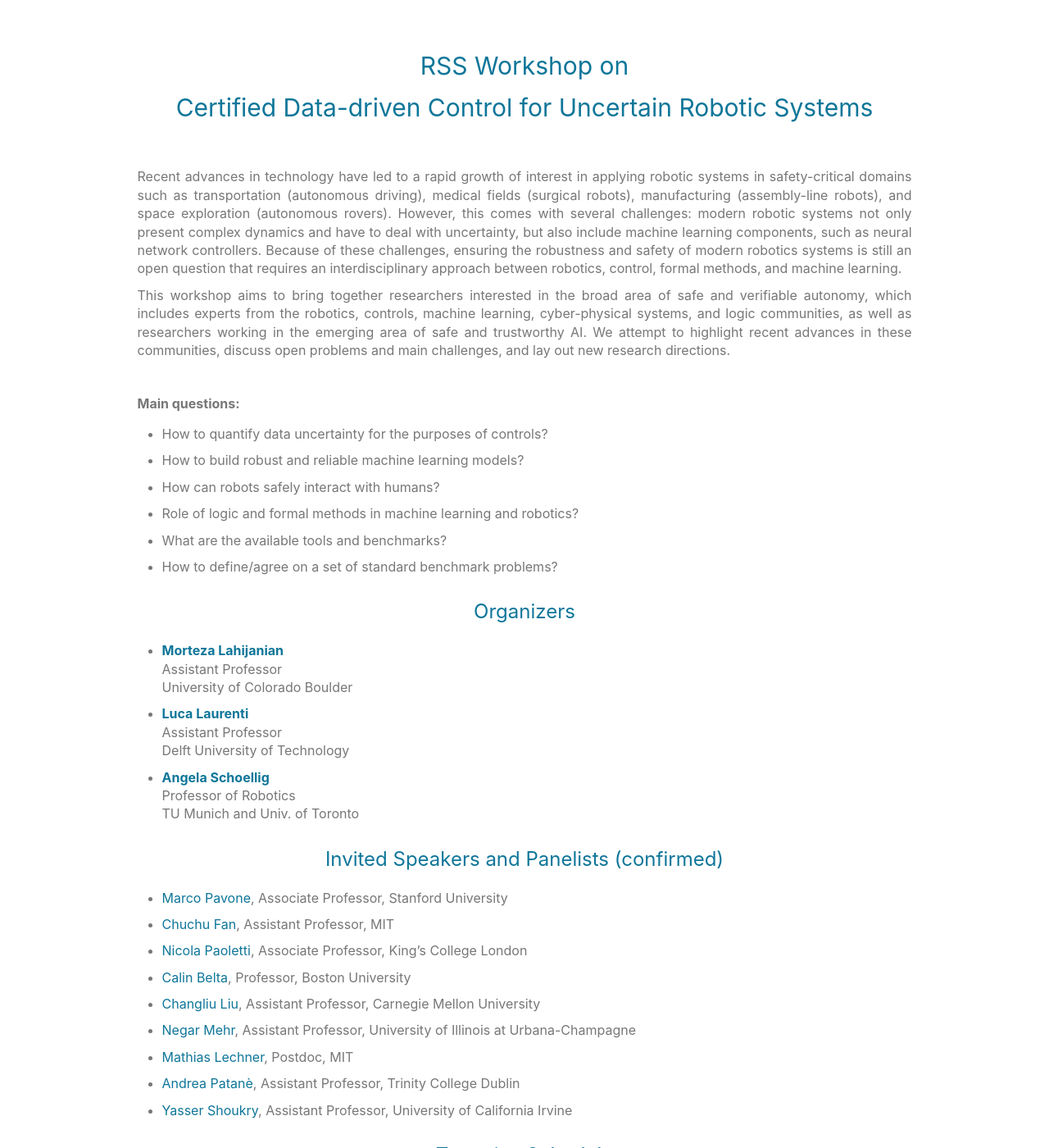
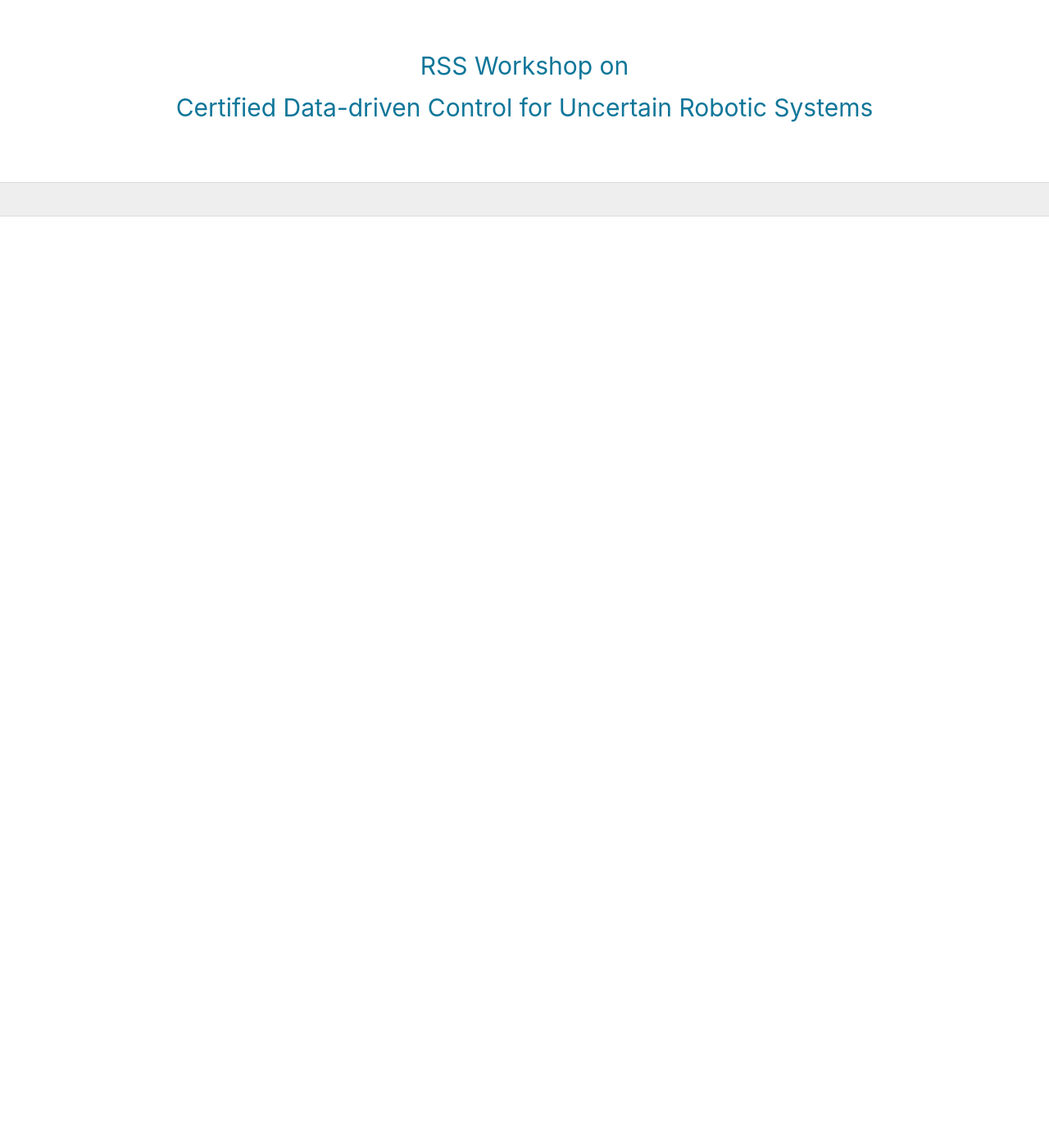
Before and after one commit to aria-systems-group/website, a Jekyll site: the page built from pages/workshop2023.md, in a window 1280 px wide and 1400 px high. Shown: the whole window at 82% size. Built offline with Jekyll 4.4.1, drawn with Linux system fonts in a browser that asks for light colours; some of the changed text lies outside the part shown.

Commit message:
Update workshop2023.md

```diff
--- a/pages/workshop2023.md
+++ b/pages/workshop2023.md
@@ -4,88 +4,3 @@
 permalink: /workshops/certified-data-driven-control.html
 class: no-nav
 ---
-
-<br>
-<!-- **Title:**  -->
-
-<!-- **<span style="color:blue">Description</style>** -->
-
-<!-- <span style="color:black"> -->
-Recent advances in technology have led to a rapid growth of interest in applying robotic systems in safety-critical domains such as transportation (autonomous driving), medical fields (surgical robots), manufacturing (assembly-line robots), and space exploration (autonomous rovers). However, this comes with several challenges: modern robotic systems not only present complex dynamics and have to deal with uncertainty, but also include machine learning components, such as neural network controllers. Because of these challenges, ensuring the robustness and safety of modern robotics systems is still an open question that requires an interdisciplinary approach between robotics, control, formal methods, and machine learning.
-
-This workshop aims to bring together researchers interested in the broad area of safe and verifiable autonomy, which includes experts from the robotics, controls, machine learning, cyber-physical systems, and logic communities, as well as researchers working in the emerging area of safe and trustworthy AI. We attempt to highlight recent advances in these communities, discuss open problems and main challenges, and lay out new research directions.
-
-
-<br>
-
-
-**Main questions:**
-
-- How to quantify data uncertainty for the purposes of controls?
-- How to build robust and reliable machine learning models?
-- How can robots safely interact with humans?
-- Role of logic and formal methods in machine learning and robotics?
-- What are the available tools and benchmarks?
-- How to define/agree on a set of standard benchmark problems?
-
-
-## Organizers
-
-- **[Morteza Lahijanian](https://www.colorado.edu/aerospace/morteza-lahijanian)**<br>
-Assistant Professor  <br>
-University of Colorado Boulder  <br>
-<!-- [morteza.lahijanian@colorado.edu](mailto:morteza.lahijanian@colorado.edu)<br> -->
-
-- **[Luca Laurenti](https://www.tudelft.nl/en/staff/l.laurenti/)** <br>
-Assistant Professor  <br>
-Delft University of Technology  <br>
-<!-- [l.laurenti@tudelft.nl](mailto:l.laurenti@tudelft.nl)  <br> -->
-
-- **[Angela Schoellig](https://www.dynsyslab.org/prof-angela-schoellig/)** <br>
-Professor of Robotics  <br>
-TU Munich and Univ. of Toronto  <br>
-<!-- [angela.schoellig@utoronto.ca](mailto:angela.schoellig@utoronto.ca) -->
-
-
-
-
-<!-- **Invited Speakers and Panelists** -->
-## Invited Speakers and Panelists (confirmed)
-
-<!--  We have invited a number of experts on the topics of the workshop with various backgrounds.  In selecting the speakers, we focused on striking a good balance between the diversity in the areas of expertise, seniority, and gender.  ??? invitees have confirmed their attendance, ??? speakers have tentatively accepted the invitation, and we are yet to hear from a few others.  The list of the invited speakers is shown below.  Lastly, to ensure that the speakers focus on the topic, we plan to ask them to provide the title and abstract of their talks a few weeks in advance. -->
-
-
-
-- [Marco Pavone](https://profiles.stanford.edu/marco-pavone), Associate Professor, Stanford University
-- [Chuchu Fan](https://chuchu.mit.edu/), Assistant Professor, MIT
-- [Nicola Paoletti](https://nicolapaoletti.com/), Associate Professor, King’s College London
-- [Calin Belta](https://sites.bu.edu/hyness/calin/), Professor, Boston University
-- [Changliu Liu](https://www.ri.cmu.edu/ri-faculty/changliu-liu/), Assistant Professor, Carnegie Mellon University
-- [Negar Mehr](http://negar.web.illinois.edu/), Assistant Professor, University of Illinois at Urbana-Champagne
-- [Mathias Lechner](https://mlech26l.github.io/pages/about/), Postdoc, MIT
-- [Andrea Patanè](https://www.scss.tcd.ie/personnel/apatane), Assistant Professor, Trinity College Dublin
-- [Yasser Shoukry](https://rcpsl.eng.uci.edu/yshoukry/), Assistant Professor, University of California Irvine
-
-
-
-
-## Tentative Schedule
-<!-- **Tentative Schedule** -->
-
-- 8:45 - 9:00 &nbsp;&nbsp;&nbsp;&nbsp;&nbsp;&nbsp;&nbsp;&nbsp; Welcome and Introduction
-- 9:00 - 9:30 &nbsp;&nbsp;&nbsp;&nbsp;&nbsp;&nbsp;&nbsp;&nbsp; Keynote Speaker 1
-- 9:30 - 10:00 &nbsp;&nbsp;&nbsp;&nbsp;&nbsp;&nbsp; Keynote Speaker 2
-- 10:00 - 10:30	&nbsp;&nbsp;&nbsp;&nbsp; Keynote Speaker 3
-- 10:30 - 10:45	&nbsp;&nbsp;&nbsp;&nbsp; Coffee Break (poster setup)
-- 10:45 - 11:45	&nbsp;&nbsp;&nbsp;&nbsp; Panel Discussion 1
-- 11:45 - 12:15	&nbsp;&nbsp;&nbsp;&nbsp; Invited Talk 1
-- 12:15 - 12:30	&nbsp;&nbsp;&nbsp;&nbsp; Poster Spotlight Talks
-- 12:30 - 14:00	&nbsp;&nbsp;&nbsp;&nbsp; Lunch Break
-- 14:00 - 14:30	&nbsp;&nbsp;&nbsp;&nbsp; Invited Talk 2
-- 14:30 - 15:00	&nbsp;&nbsp;&nbsp;&nbsp; Invited Talk 3
-- 15:00 - 15:30	&nbsp;&nbsp;&nbsp;&nbsp; Invited Talk 4
-- 15:30 - 15:00	&nbsp;&nbsp;&nbsp;&nbsp; Coffee Break (poster session)
-- 15:45 - 16:15	&nbsp;&nbsp;&nbsp;&nbsp; Invited Talk 5
-- 16:15 - 16:45	&nbsp;&nbsp;&nbsp;&nbsp; Invited Talk 6
-- 16:45 - 17:45	&nbsp;&nbsp;&nbsp;&nbsp; Panel Discussion 2 & Concluding Remarks
-- 17:45 – 18:45	&nbsp;&nbsp;&nbsp;&nbsp; Poster Presentations
```
